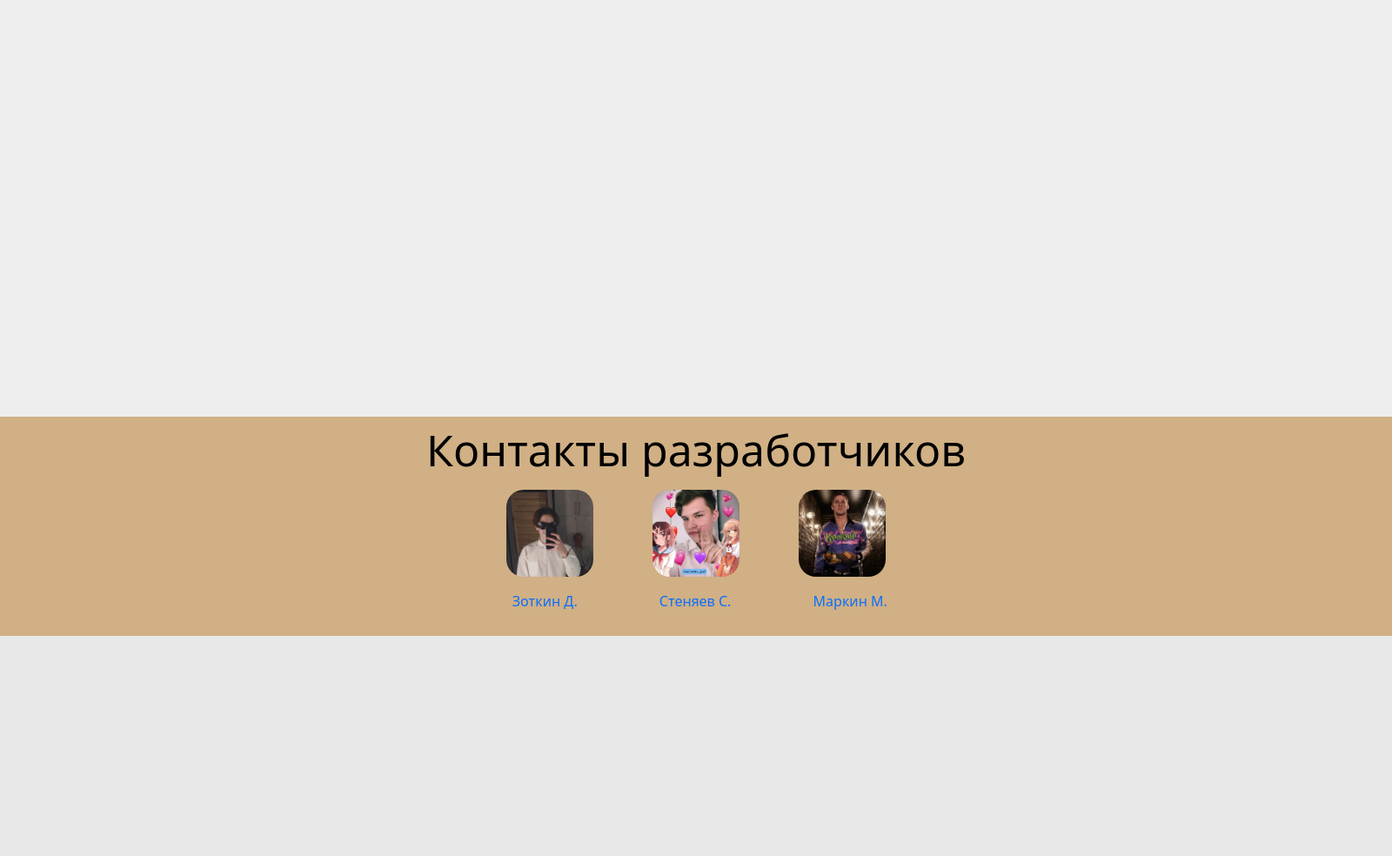
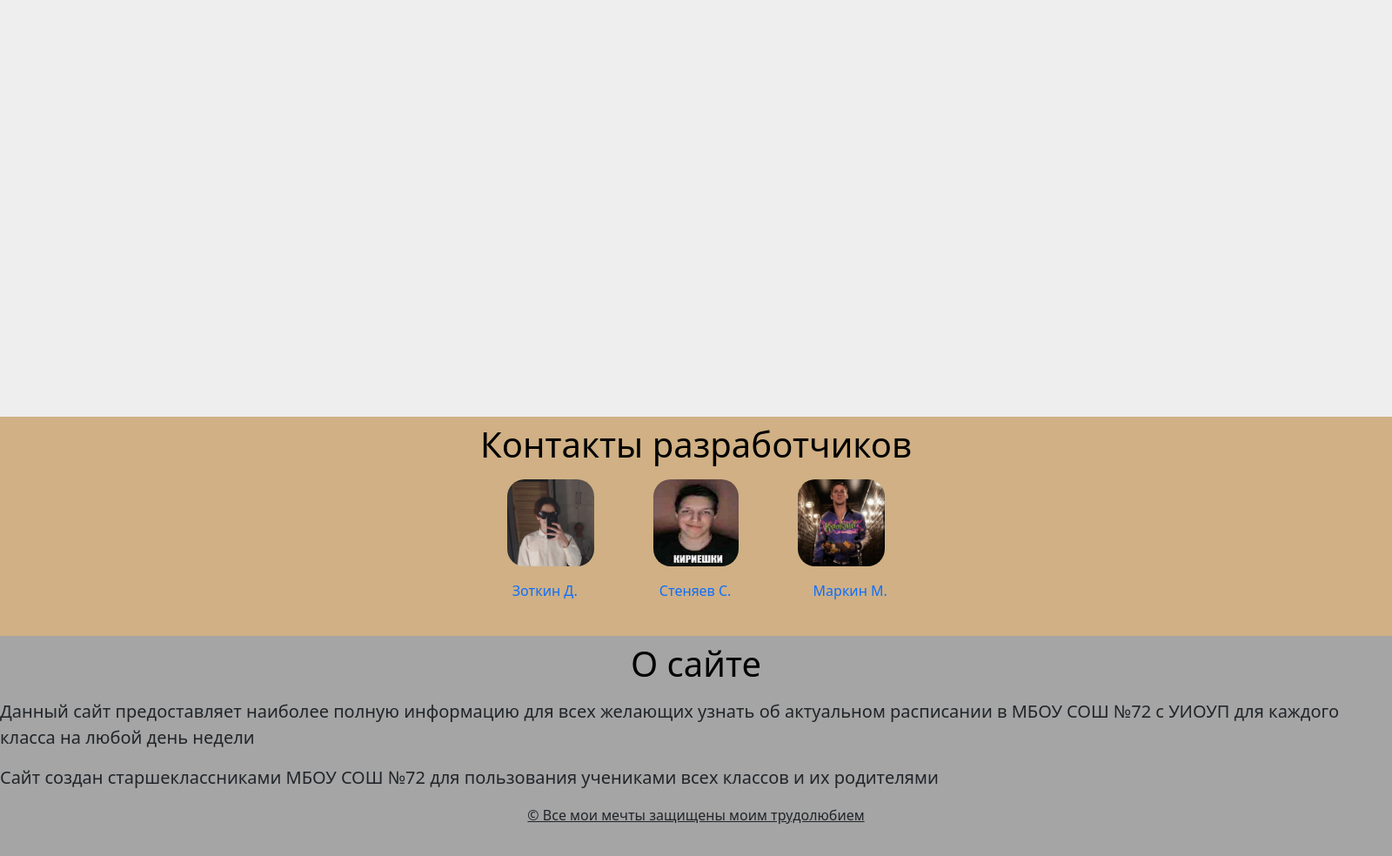
Before and after one commit to zsmcorp/zsm, a Django app: page / in a window 1600 px wide. Shown: the part 473-1457 px from the top of the page at 87% size. Before the commit the page ends 1204 px from the top, so only its background shows below. Run offline with Django 4.2, Linux system fonts and the light colour scheme.

Commit message:
О сайте

```diff
--- a/zsm/templates/base.html
+++ b/zsm/templates/base.html
@@ -17,8 +17,8 @@
         <nav class="fixed-top">
             <a href="{% url 'home-index' %}" class="navbar-button">Home</a>
             <a href="{% url 'index' %}" class="navbar-button">Class selector</a>
-            <a href="#feedback" class="navbar-button">Contact</a>
-            <a href="#about" class="navbar-button">About</a>
+            <a href="#contactus" class="navbar-button">Contact</a>
+            <a href="#aboutus" class="navbar-button">About</a>
             <a class="authorization navbar-button" href="">Authorization</a>
             <a class="registration navbar-button" href="">Registration</a>
         </nav>
@@ -33,19 +33,30 @@
         </div>
     </section>
     <footer>
-        <section class="contact_us" id="about" name="about">
+        <section class="contact" id="contactus" name="contactus">
+            <div class="container1">
                 <div class="contact"><h1 class="contacts">Контакты разработчиков</h1>
                     <img src="{% static 'homepage/img/daniel.jpg' %}" height="100px" class="logo"></a>
-                <img src="{% static 'homepage/img/Stephan.jpeg' %}" height="100px" class="logo"></a>
+                    <img src="{% static 'homepage/img/Stephan.jpg' %}" height="100px" class="logo"></a>
                     <img src="{% static 'homepage/img/mASSim.jpg' %}" height="100px" class="logo"></a>
                 <figcaption><a href="https://zotkinsb.t.me" style="padding-right: 90px; position: static; padding-left: 8.5px;">Зоткин Д.</a>
                             <a href="https://t.me/ignatpmk" style="padding-right:px; position:static;">Стеняев С.</a>
                             <a href="https://t.me/Gasanofffgusein" style="padding-left: 90px; position: static;">Маркин М.</a>
                 </figcaption>
                 </div>
+            </div>
         </section>
     </footer>
-
+    <section class="about" id="aboutus" name="aboutus">
+        <div class="about">
+            <div class="container2">
+                <h1 class="aboutsite">О сайте</h1>
+                <p style="font-size: 20px;">Данный сайт предоставляет наиболее полную информацию для всех желающих узнать об актуальном расписании в МБОУ СОШ №72 с УИОУП для каждого класса на любой день недели</p>
+                <p style="font-size: 20px;">Сайт создан старшеклассниками МБОУ СОШ №72 для пользования учениками всех классов и их родителями</p>
+                <p style="text-align:center;"><u>© Все мои мечты защищены моим трудолюбием</u></p>
+            </div>
+        </div>
+    </section>
     <style>
     /* for Safari */
         .timetable {
@@ -74,7 +85,7 @@
             align-items: center;
             color: #000;
             padding: 0.5rem;
-            font-size: 50px;
+            font-size: 40px;
         }
         p span {
             color: rgba(0, 0, 0, 0.6);
@@ -83,11 +94,30 @@
         body {
             background: rgb(243, 243, 243);
         }
-
+        .about{
+            background-color: #A5A5A5;
+            width: auto;
+            height: 15.8rem;
+        }
+        .aboutsite{
+            text-align: center;
+            color: #000;
+            padding: 0.5rem;
+            font-size: 40px;
+        }
         a {
             text-decoration: none;
         }
-
+        .container1{
+            width: 1170px;
+            margin: 0 auto;
+            height: 0 auto;
+        }
+        .container2{
+            width: 1600px;
+            margin: 0 auto;
+            height: 0 auto;
+        }
         .rows {
             display: block;
         }
```
Lines whose indentation alone changed are shown as unchanged.
